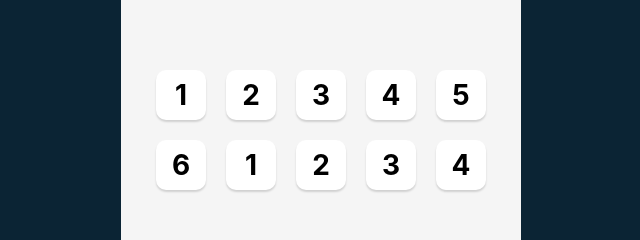
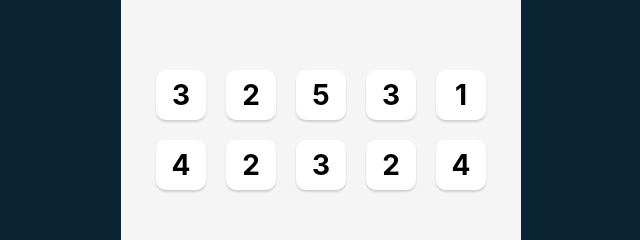
Before and after one commit to NicholasCloud4/Tenzies, a React (Vite) app: page / in a window 1280 px wide. Shown: the part 270-510 px from the top of the page, without its empty margins (319-959 px from the left). Built offline with nearby package versions, Linux system fonts and the light colour scheme.

Commit message:
Mapped array to Die component

```diff
--- a/src/App.jsx
+++ b/src/App.jsx
@@ -1,17 +1,22 @@
-import React from 'react'
+import React, { useState } from 'react'
 import Die from './components/Die'
 
 /**
  * Challenge:
  *
- * Write a function (allNewDice) that returns an array
- * of 10 random numbers between 1-6 inclusive.
+ * Create state to hold our array of numbers. (Initialize
+ * the state by calling our `generateAllNewDice` function so it
+ * loads all new dice as soon as the app loads)
  *
- * Log the array of numbers to the console for now
+ * Map over the state numbers array to generate our array
+ * of Die components and render those in place of our
+ * manually-written 10 Die elements.
  */
 
 
 export default function App() {
+
+    const [dice, setDice] = useState(generateAllNewDice())
 
     function generateAllNewDice() {
         let arr = []
@@ -20,23 +25,17 @@ export default function App() {
             arr.push(randomNumber)
         }
         return arr
-
     }
 
-  console.log(generateAllNewDice())
+
+    let diceElements = dice.map((die, index) => {
+        return <Die key={index} value={die} />
+    })
+
     return (
         <main>
             <div className='dice-container'>
-        <Die value={1} />
-        <Die value={2} />
-        <Die value={3} />
-        <Die value={4} />
-        <Die value={5} />
-        <Die value={6} />
-        <Die value={1} />
-        <Die value={2} />
-        <Die value={3} />
-        <Die value={4} />
+                {diceElements}
             </div>
 
         </main>
```
Lines whose indentation alone changed are shown as unchanged.
